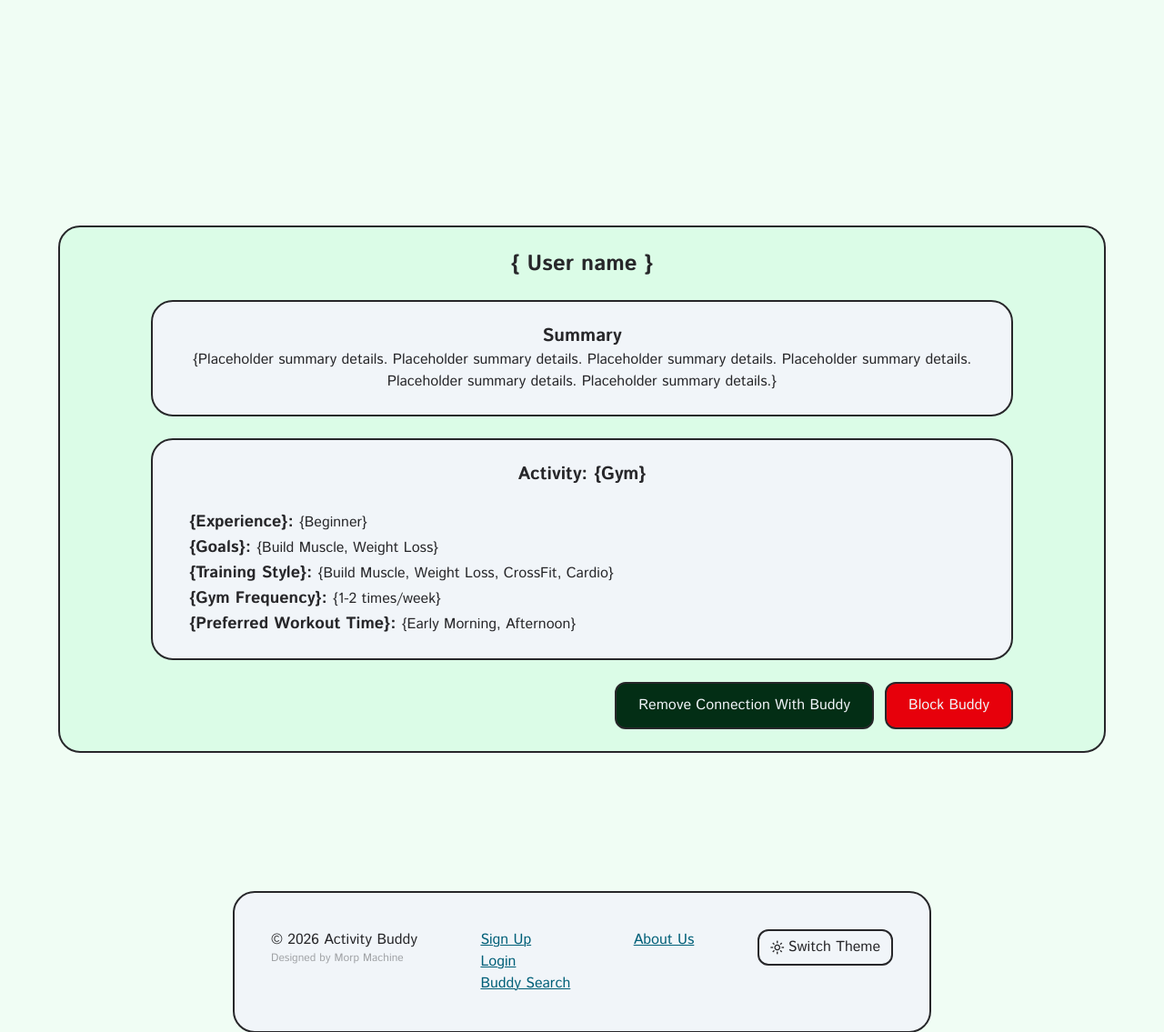
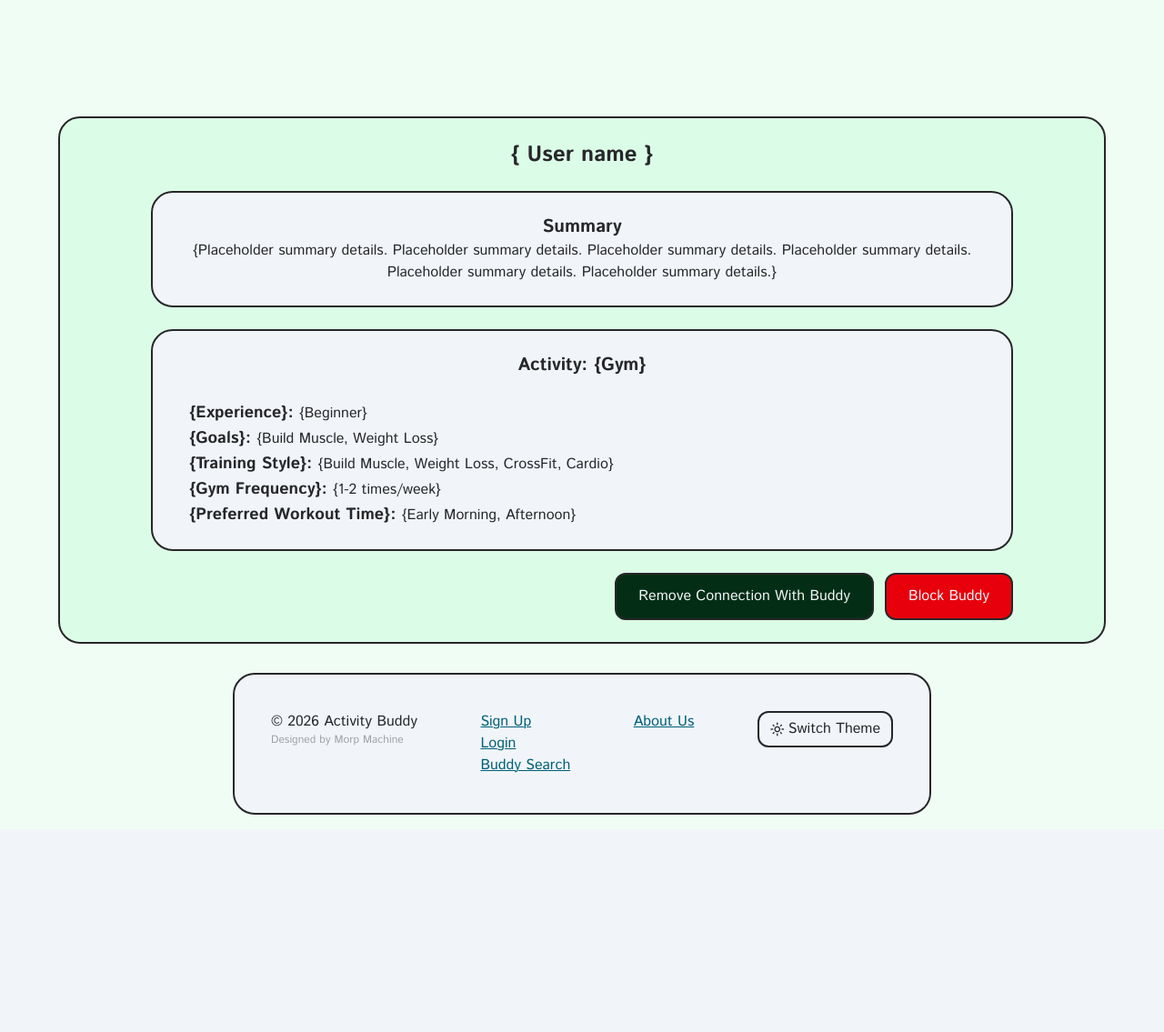
Before and after one commit to evankingca/Activity-Buddy, a Django app: page /profile in a window 1280 px wide. Shown: the part 16-1151 px from the top of the page at 91% size. After the commit the page ends 912 px from the top, so only its background shows below. Run offline with Django 5.2, Linux system fonts and the light colour scheme; style sheets or scripts are compiled from the project's sources; some libraries are stand-ins or nearby versions.

Commit message:
Remove top margin

```diff
--- a/browsing/templates/browsing/user_profile.html
+++ b/browsing/templates/browsing/user_profile.html
@@ -4,8 +4,7 @@
 {% block content %}
 {% load static %}
 
-<!-- TEMP - my-30 -->
-<div class="container mx-auto my-30">
+<div class="container mx-auto">
   <section class="flex flex-col gap-8 items-center justify-center">
 
     <!-- User Profile -->
```
